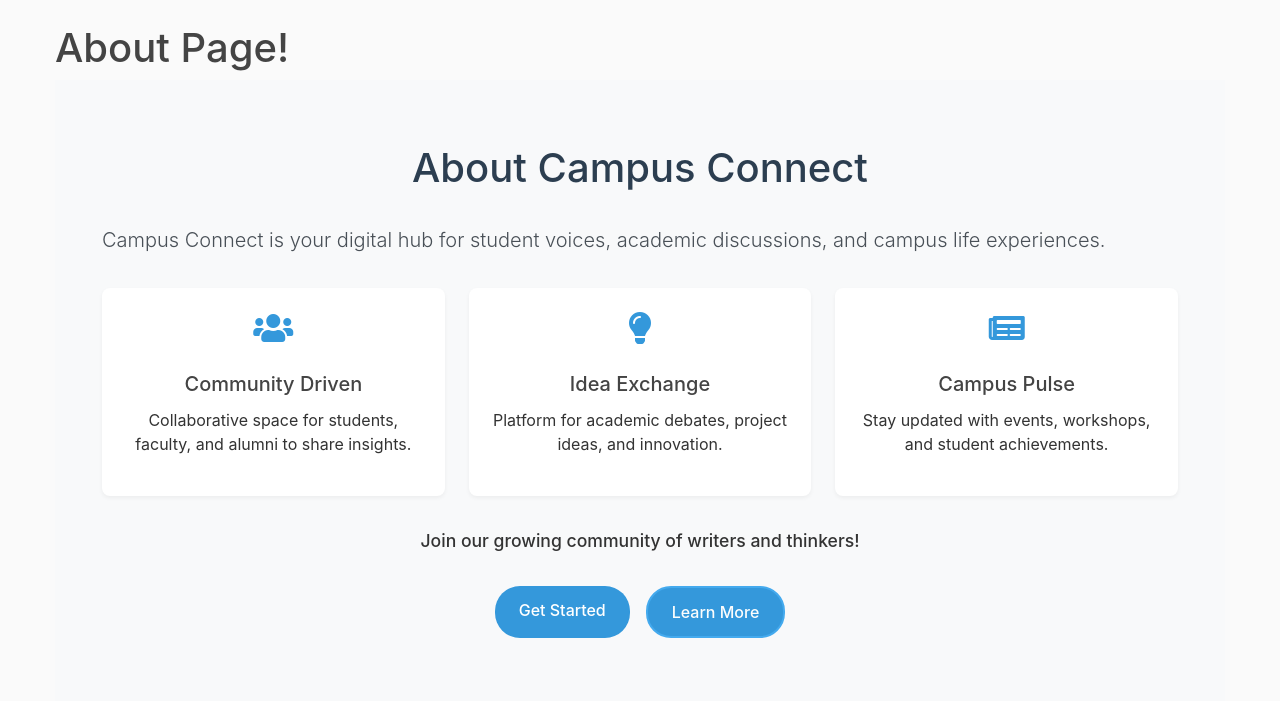
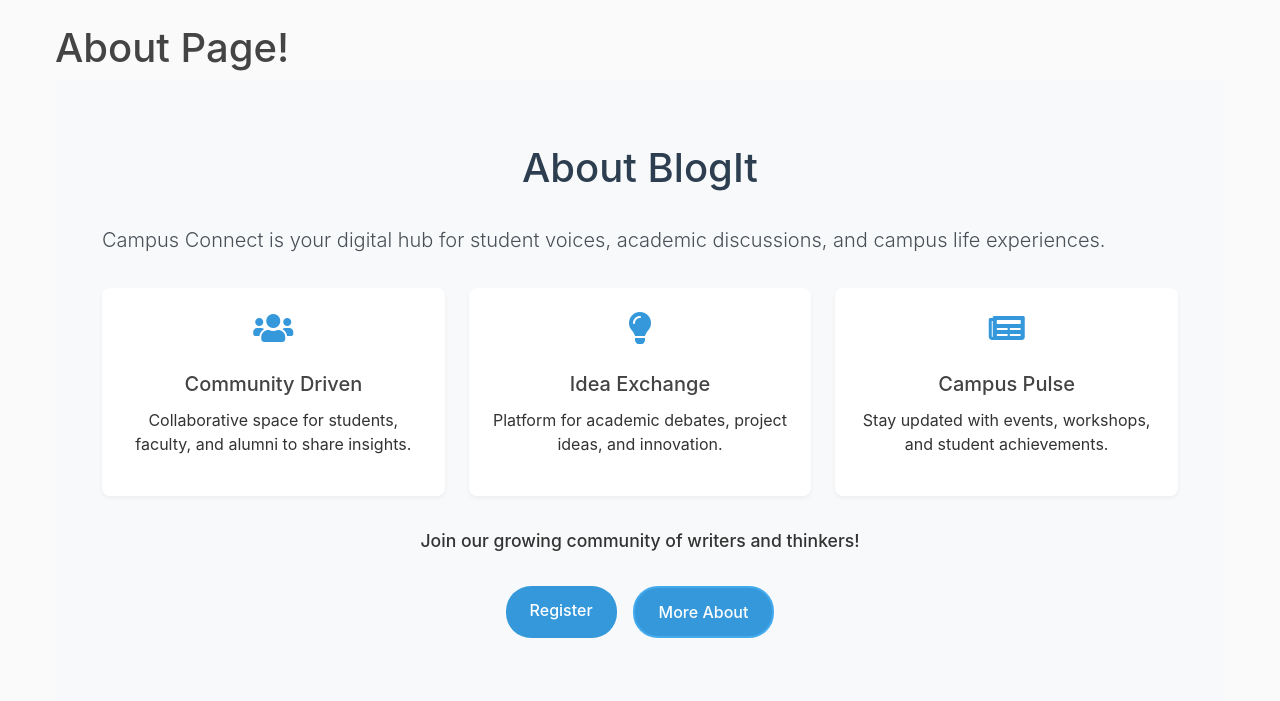
Before and after one commit to Prajwal-Jagadeesh-Guliyavar/Blog-application, a Django app: page /about/ in a window 1280 px wide. Shown: the part 56-757 px from the top of the page. Run offline with Django 5.2, Linux system fonts and the light colour scheme; some libraries are stand-ins or nearby versions.

Commit message:
fixed the typo

```diff
--- a/blog/templates/blog/about.html
+++ b/blog/templates/blog/about.html
@@ -5,7 +5,7 @@
             <h1>About Page!</h1>
             <section id="about" class="about-section">
                 <div class="container">
-                    <h2 class="section-title">About Campus Connect</h2>
+                    <h2 class="section-title">About BlogIt</h2>
 
                     <div class="about-content">
                         <div class="text-content">
@@ -39,8 +39,8 @@
                             </p>
 
                             <div class="cta-buttons">
-                                <a href="{% url 'register' %}" class="btn-primary">Get Started</a>
-                                <a href="#features" class="btn-secondary">Learn More</a>
+                                <a href="{% url 'register' %}" class="btn-primary">Register</a>
+                                <a href="#features" class="btn-secondary">More About</a>
                             </div>
                         </div>
                     </div>
```
